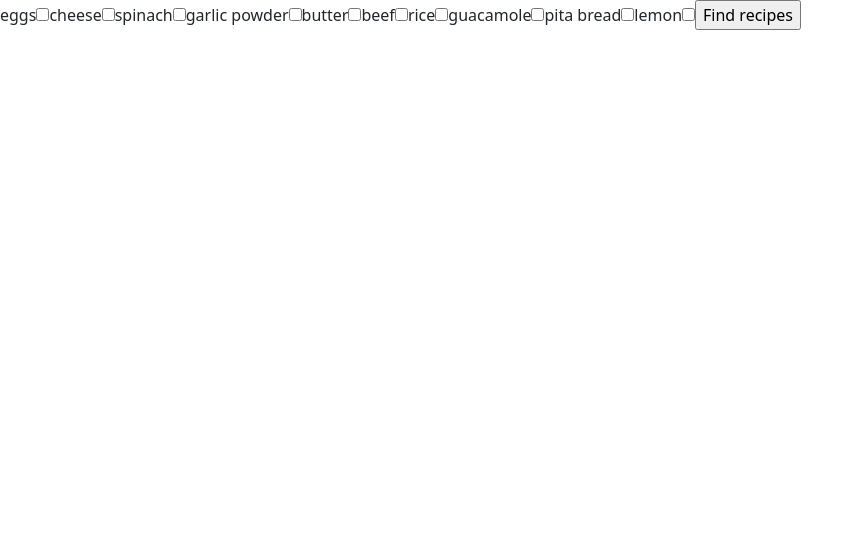
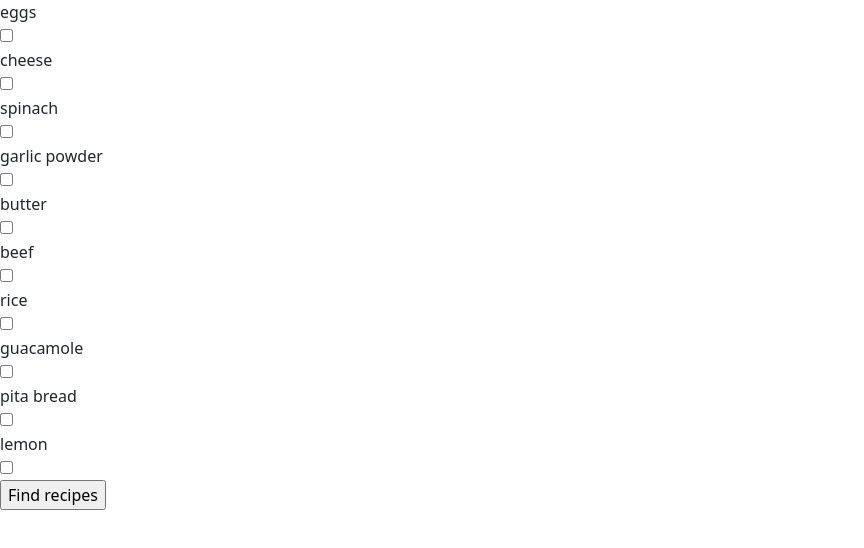
Before and after one commit to linkdalupi/react-app, a React (Vite) app: page / in a window 1280 px wide. Shown: the top 548 px of the page, without its empty margins (0-864 px from the left). Built offline with nearby package versions, Linux system fonts and the light colour scheme.

Commit message:
make spaces for the ingredients

```diff
--- /dev/null
+++ b/src/App.css
@@ -0,0 +1,3 @@
+.ingredient {
+    display:block
+}
--- a/src/App.tsx
+++ b/src/App.tsx
@@ -1,5 +1,6 @@
 import ListGroup from "./components/ListGroup"
 import React, { useState, useEffect } from "react";
+import "./App.css"
 
 function App() {
   const [apiResponse, setApiResponse] = useState("{}")
@@ -25,7 +26,6 @@ function App() {
   }
 
   async function fetchData(ingredientList: string[]) {
-    console.log(ingredientList)
     const response = await fetch(
       "https://19o9wqa834.execute-api.us-west-1.amazonaws.com/?ingredients=" +
       ingredientList.toString(),
@@ -39,28 +39,28 @@ function App() {
     <div className="App">
       <header className="App-header">
         <div>
-          <label> eggs</label>
+          <label className="ingredient"> eggs</label>
           <input type="checkbox" id="eggs" value="eggs" onChange={handleChange}/>
-          <label> cheese</label>
+          <label className="ingredient"> cheese</label>
           <input type="checkbox" id="cheese" value="cheese" onChange={handleChange}/>
-          <label> spinach</label>
+          <label className="ingredient"> spinach</label>
           <input type="checkbox" id="spinach" value="spinach" onChange={handleChange}/>
-          <label> garlic powder</label>
+          <label className="ingredient"> garlic powder</label>
           <input type="checkbox" id="garlic_powder" value="garlic powder" onChange={handleChange}/>
-          <label> butter</label>
+          <label className="ingredient"> butter</label>
           <input type="checkbox" id="butter" value="butter" onChange={handleChange}/>
-          <label> beef</label>
+          <label className="ingredient"> beef</label>
           <input type="checkbox" id="beef" value="beef" onChange={handleChange}/>
-          <label> rice</label>
+          <label className="ingredient"> rice</label>
           <input type="checkbox" id="rice" value="rice" onChange={handleChange}/>
-          <label> guacamole</label>
+          <label className="ingredient"> guacamole</label>
           <input type="checkbox" id="guacamole" value="guacamole" onChange={handleChange}/>
-          <label> pita bread</label>
+          <label className="ingredient"> pita bread</label>
           <input type="checkbox" id="pita_bread" value="pita bread" onChange={handleChange}/>
-          <label> lemon</label>
+          <label className="ingredient"> lemon</label>
           <input type="checkbox" id="lemon" value="lemon" onChange={handleChange}/>
 
-          <input type="submit" value="Find recipes"/>
+          <input className="ingredient" type="submit" value="Find recipes"/>
 
         </div>
       </header>
```
